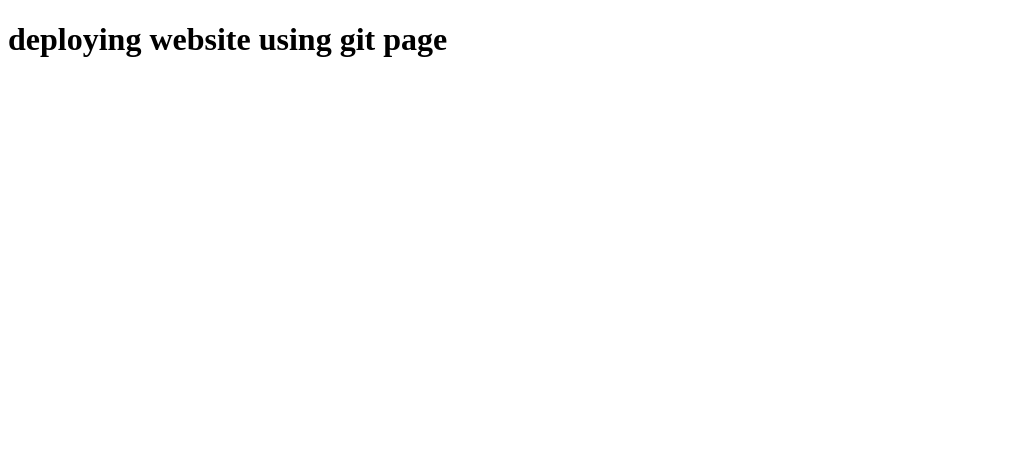
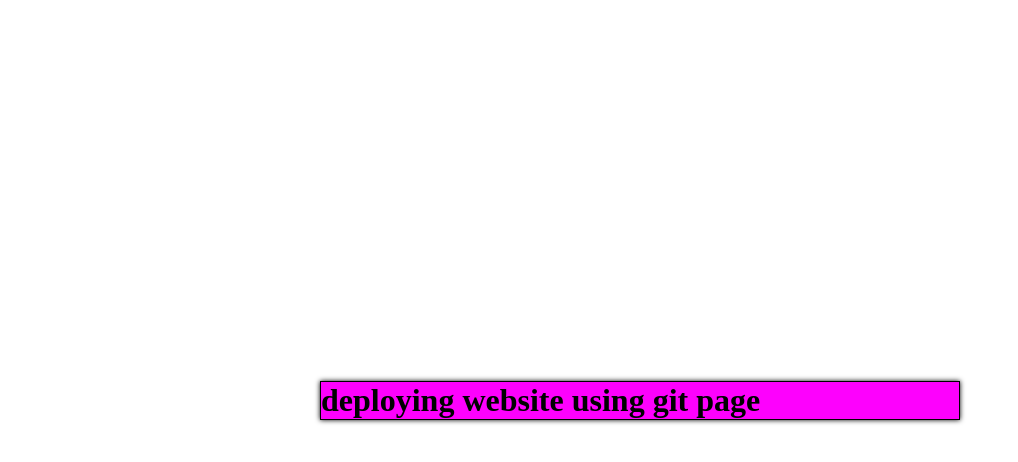
Before and after one commit to Amity7y/deploye-testing, a plain HTML site: page index.html in a window 1280 px wide. Shown: the whole page, without its empty margins (0-1018 px from the left). Drawn offline with Linux system fonts and the light colour scheme.

Commit message:
changing background color

```diff
--- a/style.css
+++ b/style.css
@@ -1,5 +1,15 @@
 *{
-    ma
+    margin: 0;
+    padding: 0;
+    box-sizing: border-box;
+}
+body{
+    width: 100vw;
+    height: 100vh;
+    display: flex;
+    justify-self: center;
+    align-items: center;
+}
 h1{
     border: 1px solid black;
     box-shadow: 0 0 5px black;
```
